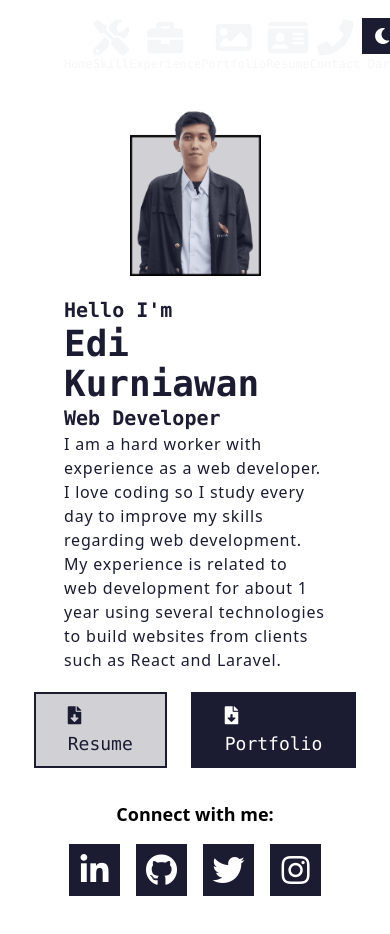
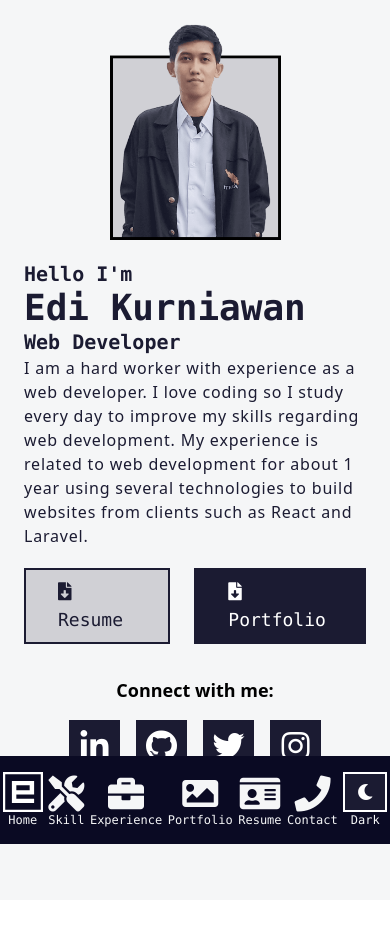
Before and after one commit to edikurniawan-dev/edikurniawan.dev, a React (Create React App) app: page / in a window 390 px wide. Shown: the top 934 px of the page. After the commit the page ends 900 px from the top, so only its background shows below. Built offline with nearby package versions, Linux system fonts and the light colour scheme.

Commit message:
update my personal page

```diff
--- a/src/App.js
+++ b/src/App.js
@@ -6,9 +6,14 @@ import './tailwind.css';
 
 const App = () => {
     return (
-        <div className="container mb-12 mx-auto flex-col px-16">
-            <Navbar />
-            <Router />
+        <div className="flex flex-col h-full bg-light">
+            <div className="bg-black md:sticky md:top-0 z-50 fixed bottom-0 inset-x-0">
+                <Navbar />
+            </div>
+            <div className="md:container mx-6 md:mx-auto flex-grow px-0 md:px-16">
+                <Router />
+            </div>
+            <div className="mb-32 md:mb-0"></div>
         </div>
     );
 };
--- a/src/router/Index.jsx
+++ b/src/router/Index.jsx
@@ -1,20 +1,17 @@
 import React from 'react';
 import { Switch, Route } from 'react-router-dom';
 import Home from '../pages/Home';
-import AboutMe from '../pages/About-Me';
 import Skill from '../pages/Skill';
 import Experience from '../pages/Experience';
 import Portfolio from '../pages/Portfolio';
 import Resume from '../pages/Resume';
+import Contact from '../pages/Contact';
 
 const Router = () => {
     return (
         <Switch>
             <Route exact path="/">
                 <Home />
-            </Route>
-            <Route exact path="/about-me">
-                <AboutMe />
             </Route>
             <Route exact path="/skill">
                 <Skill />
@@ -28,6 +25,9 @@ const Router = () => {
             <Route exact path="/resume">
                 <Resume />
             </Route>
+            <Route exact path="/contact">
+                <Contact />
+            </Route>
         </Switch>
     );
 };
```
Also changed, not shown: 1 other file (tests, documents, lock files or other folders).
